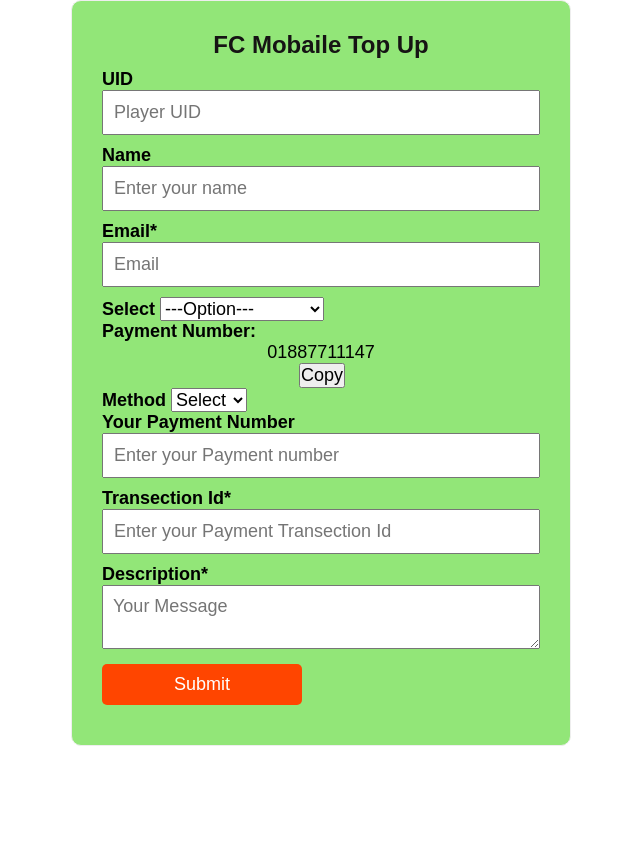
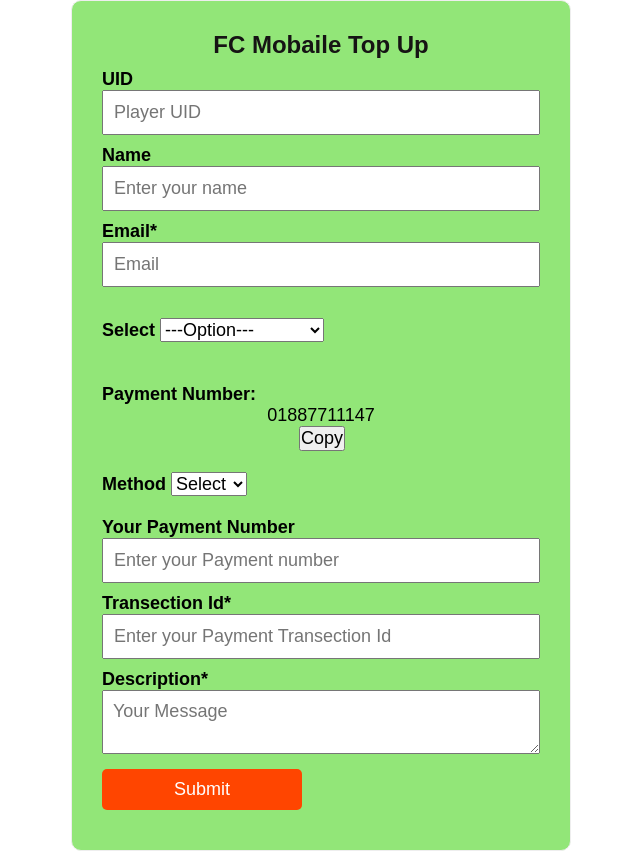
Before and after one commit to asrafulsheikhasif143/formfc, a plain HTML site: page index.html in a window 1280 px wide. Shown: the whole page, without its empty margins (319-959 px from the left). Before the commit the page ends 800 px from the top, so only its background shows below. Drawn offline with Linux system fonts and the light colour scheme.

Commit message:
Update index.html

```diff
--- a/index.html
+++ b/index.html
@@ -13,7 +13,7 @@
 			<input type="text" name="your-uid" placeholder="Enter your name" required>
       <label><b>Email*</b></label>
 			<input type="email" name="your-email" placeholder="Email">
-      <br>
+      <br><br>
       <label><b>Select</b></label>
       <select type="text" name="kelas"  required>
         <option>---Option---</option>
@@ -27,20 +27,21 @@
         <option>999 Silver 1350৳ </option>
         <option>1999 Silver 2550৳ </option>
       </select>
-      <br>
+      <br><br><br>
       <b>Payment Number:</b><br>
           <p id="number">01887711147</p>
           <button onclick="copyToClipboard()">Copy</button>
-        <br>
+        <br><br>
         <label><b>Method</b></label>
         <select name="method" id="method">
           <option>Select</option>
           <option>Bkash</option>
           <option>Nagad</option>
-        </select><br>
+        </select><br><br>
 
       <label><b>Your Payment Number</b></label>
       <input type="number" name="phone-number" placeholder="Enter your Payment number" required>
+	<br>
       <label><b>Transection Id*</b></label>
       <input type="text" name="Transection" placeholder="Enter your Payment Transection Id">
           <br>
```
